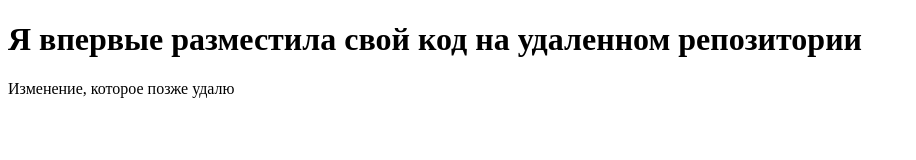
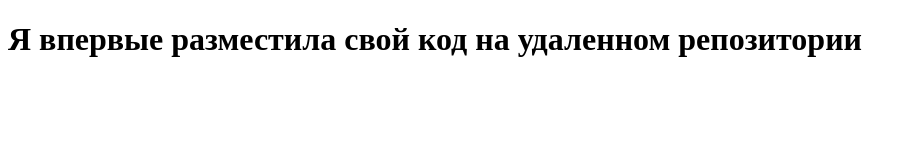
Before and after one commit to Ksenia00Stud/test_repo, a plain HTML site: page index.html in a window 1280 px wide. Shown: the whole page, without its empty margins (0-916 px from the left). Drawn offline with Linux system fonts and the light colour scheme.

Commit message:
Revert "оштбочный коммит"
This reverts commit 9366621462b9f7375d375e14fbb5f5ee2974d62e.

```diff
--- a/index.html
+++ b/index.html
@@ -6,6 +6,5 @@
     </head>
     <body>
         <h1>Я впервые разместила свой код на удаленном репозитории </h1>
-        <p>Изменение, которое позже удалю</p>
     </body>
 </html>
```
